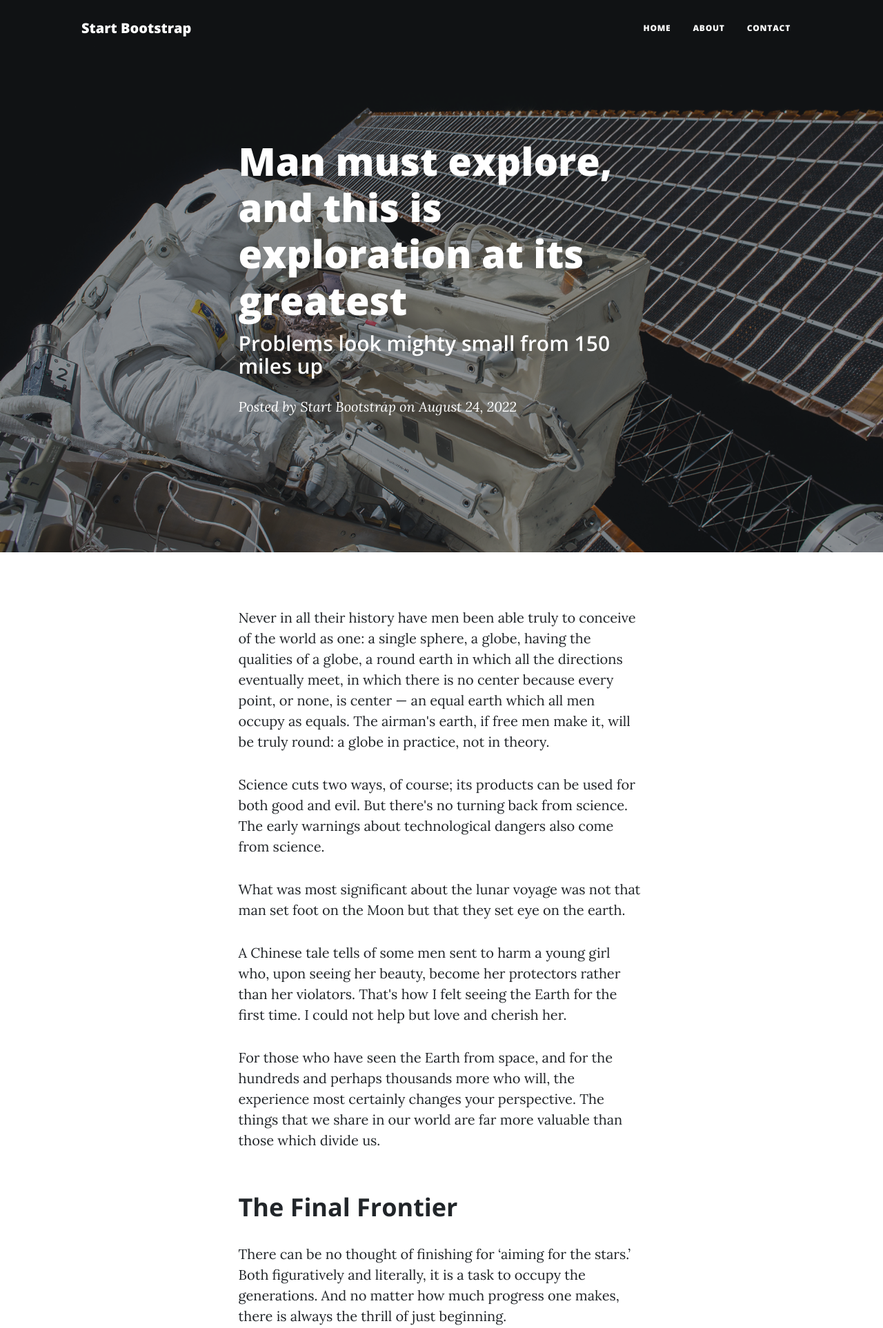
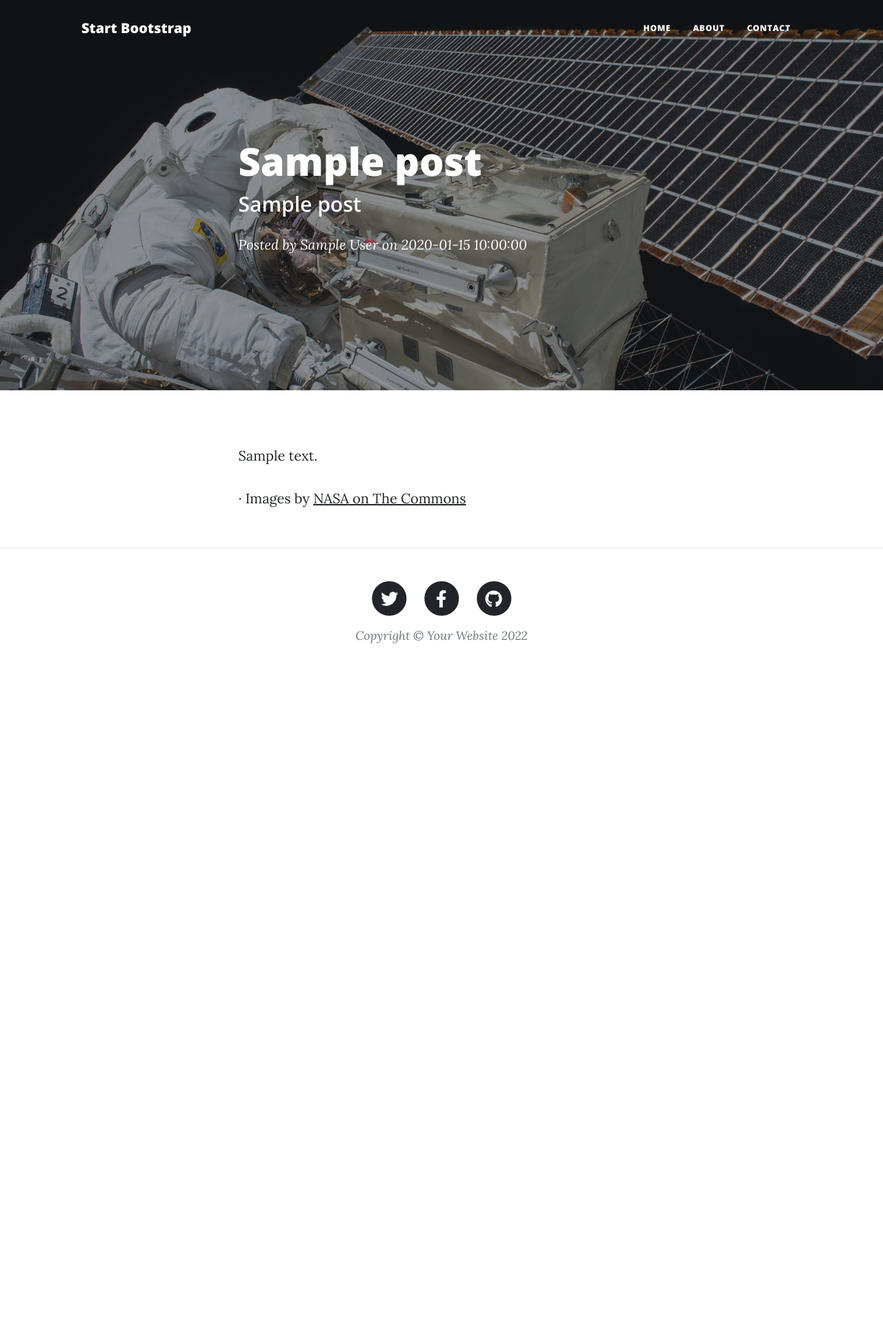
Before and after one commit to Rakugen/blog-project-bootstrap, a Flask app: template templates/post.html in a window 1280 px wide. Shown: the top 1926 px of the page at 69% size. After the commit the page ends 933 px from the top, so only its background shows below. Run offline with Flask 2, Linux system fonts and the light colour scheme; the template is opened without the code that fills it: most values are stand-ins (such as "Sample title", 1, 10 or a date in 2020); some libraries are stand-ins or nearby versions.

Commit message:
All functionality completed. Individual post links from index page now links to its own post page. Added comments to most sections

```diff
--- a/main.py
+++ b/main.py
@@ -3,27 +3,41 @@ import requests
 
 API_ENDPOINT = "https://api.npoint.io/caeda41b069d168022ac"
 app = Flask(__name__)
+all_posts = []
 
-all_posts = requests.get(url=API_ENDPOINT).json()
+response = requests.get(url=API_ENDPOINT).json()
+# Creating list for all posts to be later used in directing to individual post html pages
+for post in response:
+    all_posts.append(post)
 
+
+# Home route that uses all_posts list to display titles/subtitles/author/date with link to its post page
 @app.route('/')
 def home():
     return render_template("index.html", posts=all_posts)
 
 
+# Contacts page
 @app.route('/contact')
 def contact():
     return render_template("contact.html")
 
 
+# About page
 @app.route('/about')
 def about():
     return render_template("about.html")
 
 
-@app.route('/post')
-def get_post():
-    return render_template("post.html")
+# Individual posts page that takes the post that was clicked from index.html and generates its own page
+@app.route('/post/<num>')
+def get_post(num):
+    found_post = None
+    # Looks through each post in all_posts for matching id then passes into a new html
+    for current_post in all_posts:
+        if current_post["id"] == int(num):
+            found_post = current_post
+    return render_template("post.html", post=found_post)
 
 
 if __name__ == "__main__":
--- a/templates/index.html
+++ b/templates/index.html
@@ -22,11 +22,11 @@
     <div class="row gx-4 gx-lg-5 justify-content-center">
         <div class="col-md-10 col-lg-8 col-xl-7">
 
-    {% for post in posts: %}
+            {% for post in posts: %}
 
             <!-- Post preview-->
             <div class="post-preview">
-                <a href="post.html">
+                <a href="{{ url_for('get_post', num=post.id) }}">
                     <h2 class="post-title">{{ post.title }}</h2>
                     <h3 class="post-subtitle">{{ post.subtitle }}</h3>
                 </a>
@@ -39,7 +39,7 @@
             <!-- Divider-->
             <hr class="my-4"/>
 
-    {% endfor %}
+            {% endfor %}
 
             <!-- Pager-->
             <div class="d-flex justify-content-end mb-4"><a class="btn btn-primary text-uppercase" href="#">Older Posts
--- a/templates/post.html
+++ b/templates/post.html
@@ -9,12 +9,12 @@
         <div class="row gx-4 gx-lg-5 justify-content-center">
             <div class="col-md-10 col-lg-8 col-xl-7">
                 <div class="post-heading">
-                    <h1>Man must explore, and this is exploration at its greatest</h1>
-                    <h2 class="subheading">Problems look mighty small from 150 miles up</h2>
+                    <h1>{{ post.title }}</h1>
+                    <h2 class="subheading">{{ post.subtitle }}</h2>
                     <span class="meta">
                                 Posted by
-                                <a href="#!">Start Bootstrap</a>
-                                on August 24, 2022
+                                <a href="#!">{{ post.author }}</a>
+                                on {{ post.date }}
                             </span>
                 </div>
             </div>
@@ -26,51 +26,10 @@
     <div class="container px-4 px-lg-5">
         <div class="row gx-4 gx-lg-5 justify-content-center">
             <div class="col-md-10 col-lg-8 col-xl-7">
-                <p>Never in all their history have men been able truly to conceive of the world as one: a single sphere,
-                    a globe, having the qualities of a globe, a round earth in which all the directions eventually meet,
-                    in which there is no center because every point, or none, is center — an equal earth which all men
-                    occupy as equals. The airman's earth, if free men make it, will be truly round: a globe in practice,
-                    not in theory.</p>
-                <p>Science cuts two ways, of course; its products can be used for both good and evil. But there's no
-                    turning back from science. The early warnings about technological dangers also come from
-                    science.</p>
-                <p>What was most significant about the lunar voyage was not that man set foot on the Moon but that they
-                    set eye on the earth.</p>
-                <p>A Chinese tale tells of some men sent to harm a young girl who, upon seeing her beauty, become her
-                    protectors rather than her violators. That's how I felt seeing the Earth for the first time. I could
-                    not help but love and cherish her.</p>
-                <p>For those who have seen the Earth from space, and for the hundreds and perhaps thousands more who
-                    will, the experience most certainly changes your perspective. The things that we share in our world
-                    are far more valuable than those which divide us.</p>
-                <h2 class="section-heading">The Final Frontier</h2>
-                <p>There can be no thought of finishing for ‘aiming for the stars.’ Both figuratively and literally, it
-                    is a task to occupy the generations. And no matter how much progress one makes, there is always the
-                    thrill of just beginning.</p>
-                <p>There can be no thought of finishing for ‘aiming for the stars.’ Both figuratively and literally, it
-                    is a task to occupy the generations. And no matter how much progress one makes, there is always the
-                    thrill of just beginning.</p>
-                <blockquote class="blockquote">The dreams of yesterday are the hopes of today and the reality of
-                    tomorrow. Science has not yet mastered prophecy. We predict too much for the next year and yet far
-                    too little for the next ten.
-                </blockquote>
-                <p>Spaceflights cannot be stopped. This is not the work of any one man or even a group of men. It is a
-                    historical process which mankind is carrying out in accordance with the natural laws of human
-                    development.</p>
-                <h2 class="section-heading">Reaching for the Stars</h2>
-                <p>As we got further and further away, it [the Earth] diminished in size. Finally it shrank to the size
-                    of a marble, the most beautiful you can imagine. That beautiful, warm, living object looked so
-                    fragile, so delicate, that if you touched it with a finger it would crumble and fall apart. Seeing
-                    this has to change a man.</p>
-                <a href="#!"><img class="img-fluid" src="assets/img/post-sample-image.jpg" alt="..."/></a>
-                <span class="caption text-muted">To go places and do things that have never been done before – that’s what living is all about.</span>
-                <p>Space, the final frontier. These are the voyages of the Starship Enterprise. Its five-year mission:
-                    to explore strange new worlds, to seek out new life and new civilizations, to boldly go where no man
-                    has gone before.</p>
-                <p>As I stand out here in the wonders of the unknown at Hadley, I sort of realize there’s a fundamental
-                    truth to our nature, Man must explore, and this is exploration at its greatest.</p>
                 <p>
-                    Placeholder text by
-                    <a href="http://spaceipsum.com/">Space Ipsum</a>
+                    {{ post.body }}
+                </p>
+                <p>
                     &middot; Images by
                     <a href="https://www.flickr.com/photos/nasacommons/">NASA on The Commons</a>
                 </p>
```
